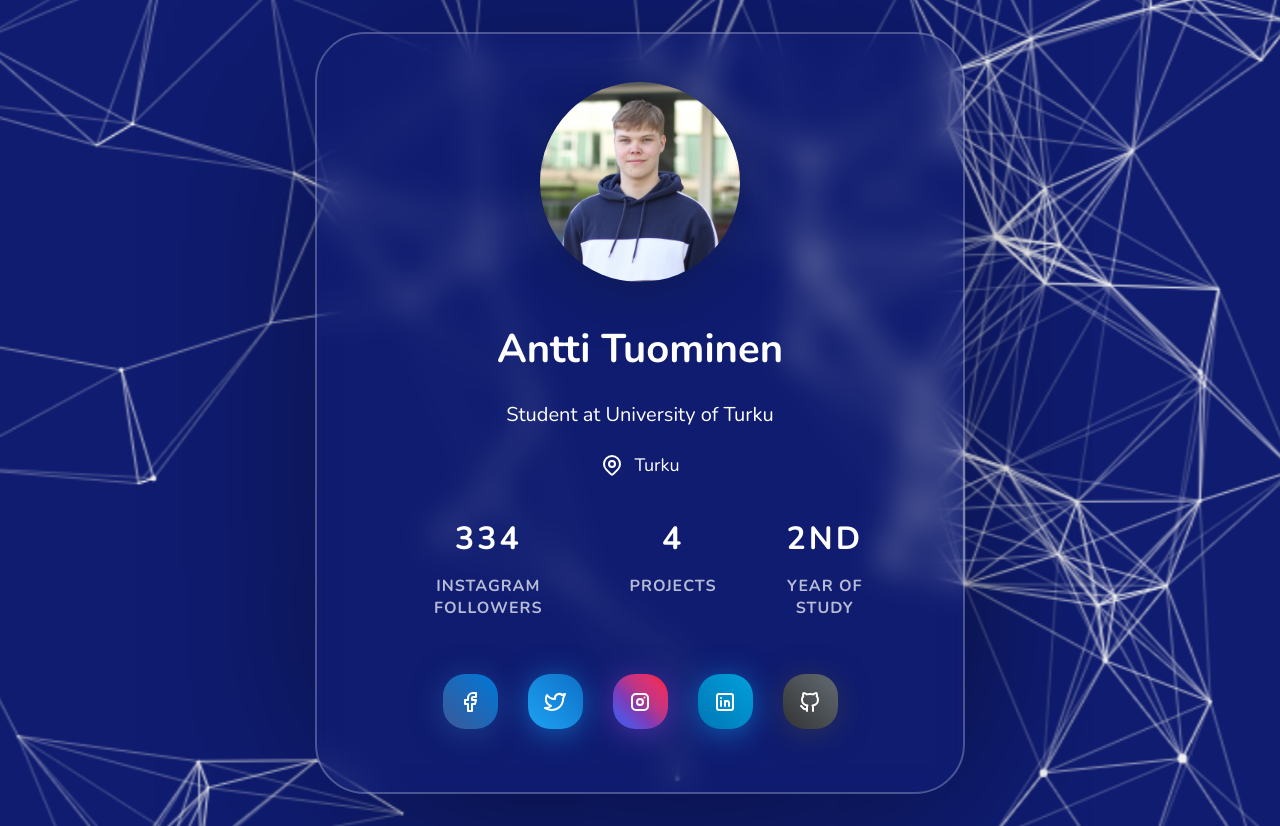
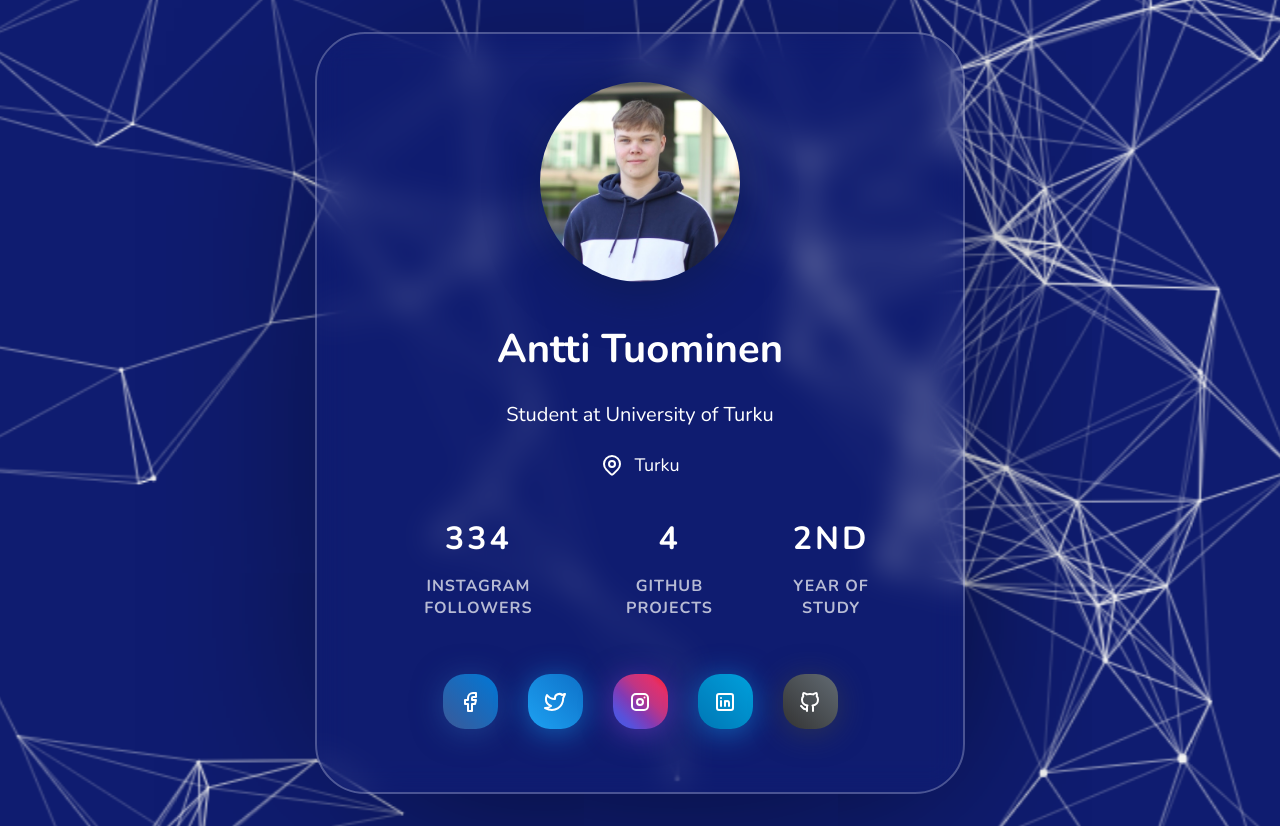
Before and after one commit to tuominen27/yhteystietokortti, a plain HTML site: page index.html in a window 1280 px wide. Drawn offline with nearby package versions, Linux system fonts and the light colour scheme.

Commit message:
Update index.html

```diff
--- a/index.html
+++ b/index.html
@@ -35,7 +35,7 @@
             </div>
             <div>
                 <div>4</div>
-                <div>Projects</div>
+                <div>GitHub projects</div>
             </div>
             <div>
                 <div>2nd</div>
```
